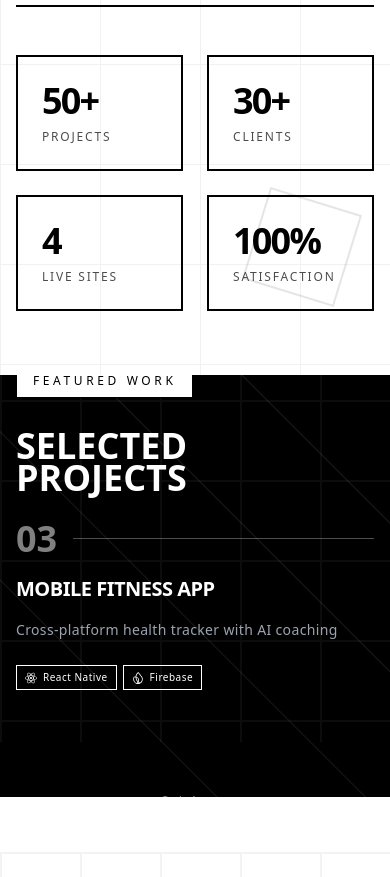
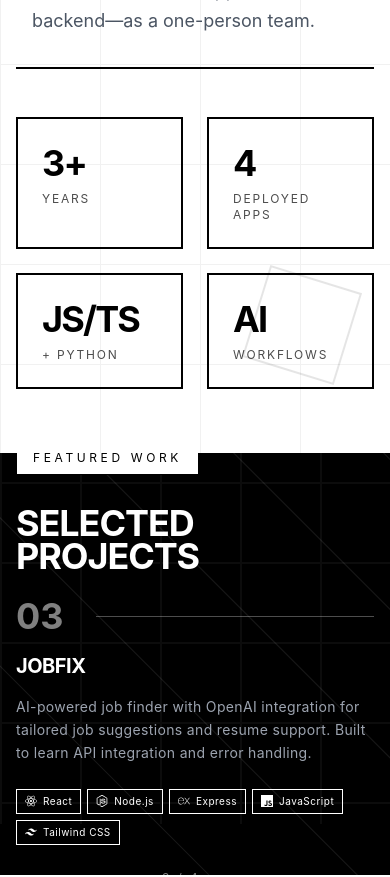
Before and after one commit to paramveer02/portfolio-fullstack, a React (Vite) app: page / in a window 390 px wide. Shown: the part 1580-2457 px from the top of the page. Built offline with nearby package versions, Linux system fonts and the light colour scheme; no server answers.

Commit message:
Revert parallax edits across sections; fix Projects #03 number bar overlap; improve Contact UX (visible close, thank-you screen, side Email/WhatsApp); add subtle pulse to “Let’s Connect”; remove Contact name banner.

```diff
--- a/src/constants/projectsData.ts
+++ b/src/constants/projectsData.ts
@@ -1,58 +1,62 @@
 export const projects = [
   {
-    title: "ENTERPRISE DASHBOARD",
+    title: "BALANCE APP",
     description:
-      "Real-time analytics platform built for scale",
-    tech: ["React", "Node.js", "PostgreSQL"],
+      "Fitness tracker focused on daily habits and progress. A responsive React app with clean UI and simple state management.",
+    tech: ["React", "Tailwind CSS"],
     image:
-      "https://images.unsplash.com/photo-1602128110234-2d11c0aaadfe?crop=entropy&cs=tinysrgb&fit=max&fm=jpg&ixid=M3w3Nzg4Nzd8MHwxfHNlYXJjaHwxfHxtaW5pbWFsaXN0JTIwYXJjaGl0ZWN0dXJlfGVufDF8fHx8MTc2NDMxNjY2NXww&ixlib=rb-4.1.0&q=80&w=1080",
+      "https://images.unsplash.com/photo-1517836357463-d25dfeac3438?crop=entropy&cs=tinysrgb&fit=max&fm=jpg&q=80&w=1080",
     images: [
-      "https://images.unsplash.com/photo-1602128110234-2d11c0aaadfe?crop=entropy&cs=tinysrgb&fit=max&fm=jpg&ixid=M3w3Nzg4Nzd8MHwxfHNlYXJjaHwxfHxtaW5pbWFsaXN0JTIwYXJjaGl0ZWN0dXJlfGVufDF8fHx8MTc2NDMxNjY2NXww&ixlib=rb-4.1.0&q=80&w=1080",
-      "https://images.unsplash.com/photo-1551288049-bebda4e38f71?crop=entropy&cs=tinysrgb&fit=max&fm=jpg&q=80&w=1080",
-      "https://images.unsplash.com/photo-1460925895917-afdab827c52f?crop=entropy&cs=tinysrgb&fit=max&fm=jpg&q=80&w=1080",
+      "https://images.unsplash.com/photo-1517836357463-d25dfeac3438?crop=entropy&cs=tinysrgb&fit=max&fm=jpg&q=80&w=1080",
+      "https://images.unsplash.com/photo-1571019614242-c5c5dee9f50b?crop=entropy&cs=tinysrgb&fit=max&fm=jpg&q=80&w=1080",
+      "https://images.unsplash.com/photo-1534438327276-14e5300c3a48?crop=entropy&cs=tinysrgb&fit=max&fm=jpg&q=80&w=1080",
     ],
     number: "01",
+    link: "https://balance-frontend.onrender.com",
   },
   {
-    title: "E-COMMERCE PLATFORM",
+    title: "EVENTSPARK",
     description:
-      "Scalable shopping solution with seamless checkout",
-    tech: ["Next.js", "Stripe", "MongoDB"],
+      "Event booking platform with event listing, booking flows, and REST API. Built with MERN stack for CRUD patterns and deployment.",
+    tech: ["React", "Node.js", "Express", "MongoDB", "Tailwind CSS"],
     image:
-      "https://images.unsplash.com/photo-1565081652114-e4c772ba0b44?crop=entropy&cs=tinysrgb&fit=max&fm=jpg&ixid=M3w3Nzg4Nzd8MHwxfHNlYXJjaHwxfHxibGFjayUyMHdoaXRlJTIwdGVjaG5vbG9neXxlbnwxfHx8fDE3NjQzMjk3MzZ8MA&ixlib=rb-4.1.0&q=80&w=1080",
+      "https://images.unsplash.com/photo-1492684223066-81342ee5ff30?crop=entropy&cs=tinysrgb&fit=max&fm=jpg&q=80&w=1080",
     images: [
-      "https://images.unsplash.com/photo-1565081652114-e4c772ba0b44?crop=entropy&cs=tinysrgb&fit=max&fm=jpg&ixid=M3w3Nzg4Nzd8MHwxfHNlYXJjaHwxfHxibGFjayUyMHdoaXRlJTIwdGVjaG5vbG9neXxlbnwxfHx8fDE3NjQzMjk3MzZ8MA&ixlib=rb-4.1.0&q=80&w=1080",
-      "https://images.unsplash.com/photo-1556742049-0cfed4f6a45d?crop=entropy&cs=tinysrgb&fit=max&fm=jpg&q=80&w=1080",
-      "https://images.unsplash.com/photo-1472851294608-062f824d29cc?crop=entropy&cs=tinysrgb&fit=max&fm=jpg&q=80&w=1080",
+      "https://images.unsplash.com/photo-1492684223066-81342ee5ff30?crop=entropy&cs=tinysrgb&fit=max&fm=jpg&q=80&w=1080",
+      "https://images.unsplash.com/photo-1540575467063-178a50c2df87?crop=entropy&cs=tinysrgb&fit=max&fm=jpg&q=80&w=1080",
+      "https://images.unsplash.com/photo-1511578314322-379afb476865?crop=entropy&cs=tinysrgb&fit=max&fm=jpg&q=80&w=1080",
     ],
     number: "02",
+    link: "https://eventspark-vjnm.onrender.com",
   },
   {
-    title: "MOBILE FITNESS APP",
+    title: "JOBFIX",
     description:
-      "Cross-platform health tracker with AI coaching",
-    tech: ["React Native", "Firebase"],
+      "AI-powered job finder with OpenAI integration for tailored job suggestions and resume support. Built to learn API integration and error handling.",
+    tech: ["React", "Node.js", "Express", "JavaScript", "Tailwind CSS"],
     image:
-      "https://images.unsplash.com/photo-1533135091724-62cc5402aa20?crop=entropy&cs=tinysrgb&fit=max&fm=jpg&ixid=M3w3Nzg4Nzd8MHwxfHNlYXJjaHwxfHxhYnN0cmFjdCUyMGdlb21ldHJpY3xlbnwxfHx8fDE3NjQyMTQ1MTl8MA&ixlib=rb-4.1.0&q=80&w=1080",
+      "https://images.unsplash.com/photo-1586281380349-632531db7ed4?crop=entropy&cs=tinysrgb&fit=max&fm=jpg&q=80&w=1080",
     images: [
-      "https://images.unsplash.com/photo-1533135091724-62cc5402aa20?crop=entropy&cs=tinysrgb&fit=max&fm=jpg&ixid=M3w3Nzg4Nzd8MHwxfHNlYXJjaHwxfHxhYnN0cmFjdCUyMGdlb21ldHJpY3xlbnwxfHx8fDE3NjQyMTQ1MTl8MA&ixlib=rb-4.1.0&q=80&w=1080",
-      "https://images.unsplash.com/photo-1611162616475-46b635cb6868?crop=entropy&cs=tinysrgb&fit=max&fm=jpg&q=80&w=1080",
-      "https://images.unsplash.com/photo-1434494878577-86c23bcb06b9?crop=entropy&cs=tinysrgb&fit=max&fm=jpg&q=80&w=1080",
+      "https://images.unsplash.com/photo-1586281380349-632531db7ed4?crop=entropy&cs=tinysrgb&fit=max&fm=jpg&q=80&w=1080",
+      "https://images.unsplash.com/photo-1454165804606-c3d57bc86b40?crop=entropy&cs=tinysrgb&fit=max&fm=jpg&q=80&w=1080",
+      "https://images.unsplash.com/photo-1553877522-43269d4ea984?crop=entropy&cs=tinysrgb&fit=max&fm=jpg&q=80&w=1080",
     ],
     number: "03",
+    link: "https://jobfix.onrender.com",
   },
   {
-    title: "SAAS MANAGEMENT",
+    title: "TIC-TAC-TOE",
     description:
-      "Cloud-based project management tool for teams",
-    tech: ["Vue.js", "Express", "MySQL"],
+      "Classic game built with modern React patterns. Demonstrates component composition, hooks, state updates, and clean UI.",
+    tech: ["React", "JavaScript", "Tailwind CSS"],
     image:
-      "https://images.unsplash.com/photo-1515879218367-8466d910aaa4?crop=entropy&cs=tinysrgb&fit=max&fm=jpg&ixid=M3w3Nzg4Nzd8MHwxfHNlYXJjaHwxfHxjb2RlJTIwc2NyZWVufGVufDF8fHx8MTc2NDMyOTczNnww&ixlib=rb-4.1.0&q=80&w=1080",
+      "https://images.unsplash.com/photo-1611996575749-79a3a250f948?crop=entropy&cs=tinysrgb&fit=max&fm=jpg&q=80&w=1080",
     images: [
-      "https://images.unsplash.com/photo-1515879218367-8466d910aaa4?crop=entropy&cs=tinysrgb&fit=max&fm=jpg&ixid=M3w3Nzg4Nzd8MHwxfHNlYXJjaHwxfHxjb2RlJTIwc2NyZWVufGVufDF8fHx8MTc2NDMyOTczNnww&ixlib=rb-4.1.0&q=80&w=1080",
-      "https://images.unsplash.com/photo-1454165804606-c3d57bc86b40?crop=entropy&cs=tinysrgb&fit=max&fm=jpg&q=80&w=1080",
-      "https://images.unsplash.com/photo-1552664730-d307ca884978?crop=entropy&cs=tinysrgb&fit=max&fm=jpg&q=80&w=1080",
+      "https://images.unsplash.com/photo-1611996575749-79a3a250f948?crop=entropy&cs=tinysrgb&fit=max&fm=jpg&q=80&w=1080",
+      "https://images.unsplash.com/photo-1550745165-9bc0b252726f?crop=entropy&cs=tinysrgb&fit=max&fm=jpg&q=80&w=1080",
+      "https://images.unsplash.com/photo-1551650975-87deedd944c3?crop=entropy&cs=tinysrgb&fit=max&fm=jpg&q=80&w=1080",
     ],
     number: "04",
+    link: "https://react-tic-tac-toe-b8v0.onrender.com",
   },
 ];
--- a/src/constants/skillsData.ts
+++ b/src/constants/skillsData.ts
@@ -86,34 +86,34 @@ export const skills = [
     tech: [
       "Node.js",
       "Express",
-      "GraphQL",
       "REST APIs",
-      "WebSockets",
+      "Python",
+      "Django",
     ],
     icon: FaNodeJs,
   },
   {
     id: 3,
     category: "DATABASES",
-    tech: ["PostgreSQL", "MySQL", "MongoDB", "Redis"],
+    tech: ["PostgreSQL", "MongoDB", "MySQL", "Redis"],
     icon: FaDatabase,
   },
   {
     id: 4,
     category: "DEVOPS & TOOLS",
-    tech: ["AWS", "Docker", "Kubernetes", "Git", "CI/CD"],
+    tech: ["Git", "Docker", "CI/CD", "AWS"],
     icon: FaAws,
   },
   {
     id: 5,
-    category: "AI TECH STACK",
-    tech: ["Python", "PyTorch", "TensorFlow", "LangChain", "OpenAI API"],
+    category: "AI & AUTOMATION",
+    tech: ["OpenAI API", "Cursor", "Copilot", "Qoder", "Make.com"],
     icon: FaBrain,
   },
   {
     id: 6,
-    category: "MOBILE & DESIGN",
-    tech: ["React Native", "Expo", "TypeScript", "Firebase", "Figma"],
-    icon: TbBrandReactNative,
+    category: "DEPLOYMENT",
+    tech: ["Render", "Vercel", "Netlify", "Supabase", "Firebase"],
+    icon: FaCogs,
   },
 ];
--- a/src/index.css
+++ b/src/index.css
@@ -1,3 +1,5 @@
+@import "./styles/globals.css";
+
 @tailwind base;
 @tailwind components;
 @tailwind utilities;
--- a/src/sections/AboutSection.tsx
+++ b/src/sections/AboutSection.tsx
@@ -39,12 +39,12 @@ export function AboutSection() {
   );
 
   const stats = [
-    { number: "50+", label: "PROJECTS", delay: 0.1 },
-    { number: "30+", label: "CLIENTS", delay: 0.2 },
-    { number: "4", label: "LIVE SITES", delay: 0.3 },
+    { number: "3+", label: "YEARS", delay: 0.1 },
+    { number: "4", label: "DEPLOYED APPS", delay: 0.2 },
+    { number: "JS/TS", label: "+ PYTHON", delay: 0.3 },
     {
-      number: "100%",
-      label: "SATISFACTION",
+      number: "AI",
+      label: "WORKFLOWS",
       delay: 0.4,
     },
   ];
@@ -144,10 +144,7 @@ export function AboutSection() {
               viewport={{ once: true }}
               className="text-xl sm:text-2xl md:text-3xl leading-relaxed border-l-4 sm:border-l-8 border-black pl-4 sm:pl-6 md:pl-8"
             >
-              With over 4 years of experience in full-stack
-              development, I specialize in building scalable web
-              applications that combine beautiful design with
-              robust functionality.
+              I'm a full-stack developer based in Germany (originally India). I started with Python/Django and now focus on JavaScript/TypeScript with React, Node.js, Express, Prisma, and Tailwind CSS.
             </motion.p>
 
             <motion.p
@@ -157,10 +154,7 @@ export function AboutSection() {
               viewport={{ once: true }}
               className="text-lg sm:text-xl md:text-2xl leading-relaxed text-gray-600 pl-4 sm:pl-6 md:pl-8"
             >
-              My expertise spans modern JavaScript frameworks,
-              backend technologies, and cloud infrastructure —
-              delivering end-to-end solutions that drive
-              business growth.
+              I combine development with AI-assisted tools (Cursor, Copilot, Qoder, Make.com) to prototype faster, automate workflows, and ship end-to-end solutions—web app + automation + backend—as a one-person team.
             </motion.p>
 
             {/* Divider Line */}
--- a/src/sections/HeroSection.tsx
+++ b/src/sections/HeroSection.tsx
@@ -124,13 +124,12 @@ export function HeroSection({ scrollProgress }: HeroSectionProps) {
             <div className="flex items-center gap-2 sm:gap-3 mb-4 sm:mb-6 md:mb-8 justify-center lg:justify-start">
               <div className="h-px bg-white w-8 sm:w-12 md:w-16" />
               <p className="text-sm sm:text-base md:text-lg tracking-wide">
-                4 YEARS EXPERIENCE
+                FULL-STACK DEVELOPER & AI AUTOMATION
               </p>
             </div>
 
             <p className="text-base sm:text-lg md:text-xl lg:text-2xl mb-6 sm:mb-8 md:mb-12 max-w-xl text-gray-400 leading-relaxed mx-auto lg:mx-0">
-              Building exceptional digital products with modern
-              technologies and clean architecture.
+              Building modern web apps and automation systems for small businesses and startups with JavaScript, React, Node.js, and AI-assisted workflows.
             </p>
 
             {/* Social Links */}
--- a/src/sections/ProjectsSection.tsx
+++ b/src/sections/ProjectsSection.tsx
@@ -195,7 +195,7 @@ export function ProjectsSection() {
                 >
                   {/* Project Number */}
                   <div className="flex items-center gap-4 sm:gap-6">
-                    <div className="text-4xl sm:text-5xl md:text-6xl font-bold opacity-50">
+                    <div className="text-4xl sm:text-5xl md:text-6xl font-bold opacity-50 flex-shrink-0 min-w-[4rem] sm:min-w-[5rem] md:min-w-[6rem]">
                       {currentProject.number}
                     </div>
                     <div className="h-px flex-1 bg-white opacity-30" />
--- a/src/styles/globals.css
+++ b/src/styles/globals.css
@@ -1,5 +1,3 @@
-@import "tailwindcss";
-
 /* Design System - Black & White Premium */
 @theme {
   --color-black: #000000;
@@ -210,3 +208,202 @@ p {
 .neon-pulse-btn::after {
   animation-delay: 1s;
 }
+
+/* Animated Border Button Effect */
+.animated-border-btn {
+  color: #000;
+  text-decoration: none;
+  cursor: pointer;
+  outline: none;
+  border: none;
+  background: transparent;
+  display: block;
+  width: 100%;
+  padding: 0;
+  margin: 0 auto;
+}
+
+.animated-border-btn .box {
+  width: 100%;
+  height: auto;
+  transition: box-shadow 0.5s ease, transform 0.3s ease;
+  position: relative;
+  display: block;
+  padding: 32px 20px;
+  text-align: center;
+  background: transparent;
+  text-transform: uppercase;
+  font-weight: 900;
+  font-size: inherit;
+  letter-spacing: inherit;
+  line-height: 1;
+  animation: pulseHint 3s ease-in-out infinite;
+}
+
+@keyframes pulseHint {
+  0%, 100% {
+    transform: scale(1);
+    opacity: 1;
+  }
+  50% {
+    transform: scale(1.02);
+    opacity: 0.95;
+  }
+}
+
+.animated-border-btn .box::before,
+.animated-border-btn .box::after {
+  opacity: 0.3;
+  transition: opacity 0.3s ease;
+}
+
+.animated-border-btn .box:hover::before,
+.animated-border-btn .box:hover::after {
+  opacity: 1;
+}
+
+.animated-border-btn .box:before {
+  position: absolute;
+  content: '';
+  left: 0;
+  bottom: 0;
+  height: 6px;
+  width: 100%;
+  border-bottom: 6px solid transparent;
+  border-left: 6px solid transparent;
+  box-sizing: border-box;
+  transform: translateX(100%);
+}
+
+.animated-border-btn .box:after {
+  position: absolute;
+  content: '';
+  top: 0;
+  left: 0;
+  width: 100%;
+  height: 6px;
+  border-top: 6px solid transparent;
+  border-right: 6px solid transparent;
+  box-sizing: border-box;
+  transform: translateX(-100%);
+}
+
+.animated-border-btn .box:hover {
+  box-shadow: 0 8px 20px rgba(0, 0, 0, 0.4);
+}
+
+.animated-border-btn .box:hover:before {
+  border-color: #000;
+  height: 100%;
+  transform: translateX(0);
+  transition: transform 0.3s ease, height 0.3s ease 0.3s;
+}
+
+.animated-border-btn .box:hover:after {
+  border-color: #000;
+  height: 100%;
+  transform: translateX(0);
+  transition: transform 0.3s ease, height 0.3s ease 0.5s;
+}
+
+/* Social quadrant buttons */
+.social-circle-grid {
+  display: grid;
+  grid-template-columns: repeat(2, minmax(0, 1fr));
+  gap: 12px;
+  width: min(280px, 100%);
+  margin: 0 auto;
+}
+
+.social-card {
+  position: relative;
+  width: 100%;
+  aspect-ratio: 1 / 1;
+  border: none;
+  background: #fff;
+  box-shadow:
+    0 8px 24px rgba(0, 0, 0, 0.12),
+    0 2px 6px rgba(0, 0, 0, 0.08);
+  transition: transform 0.2s ease, background 0.2s ease, box-shadow 0.2s ease;
+  display: inline-flex;
+  align-items: center;
+  justify-content: center;
+  padding: 6px;
+}
+
+.social-card svg {
+  width: 30px;
+  height: 30px;
+  color: #111;
+}
+
+.social-card:hover {
+  transform: translateY(-4px) scale(1.03);
+  box-shadow:
+    0 12px 30px rgba(0, 0, 0, 0.16),
+    0 4px 10px rgba(0, 0, 0, 0.12);
+}
+
+.social-card.tl {
+  border-radius: 999px 14px 14px 14px;
+}
+
+.social-card.tr {
+  border-radius: 14px 999px 14px 14px;
+}
+
+.social-card.bl {
+  border-radius: 14px 14px 14px 999px;
+}
+
+.social-card.br {
+  border-radius: 14px 14px 999px 14px;
+}
+
+.social-card.email svg {
+  color: #111;
+}
+
+.social-card.email:hover {
+  background: #0b0b0b;
+}
+
+.social-card.email:hover svg {
+  color: #fff;
+}
+
+.social-card.linkedin svg {
+  color: #0a66c2;
+}
+
+.social-card.linkedin:hover {
+  background: #0a66c2;
+}
+
+.social-card.linkedin:hover svg {
+  color: #fff;
+}
+
+.social-card.github svg {
+  color: #111;
+}
+
+.social-card.github:hover {
+  background: #111;
+}
+
+.social-card.github:hover svg {
+  color: #fff;
+}
+
+.social-card.whatsapp svg {
+  color: #25d366;
+}
+
+.social-card.whatsapp:hover {
+  background: #25d366;
+}
+
+.social-card.whatsapp:hover svg {
+  color: #fff;
+}
--- a/src/utils/contactFormService.ts
+++ b/src/utils/contactFormService.ts
@@ -7,7 +7,7 @@ export type ContactFormPayload = {
 
 const CONTACT_ENDPOINT =
   import.meta.env.VITE_CONTACT_ENDPOINT ||
-  'https://formspree.io/f/xvgpaoew';
+  'https://formspree.io/f/mnnejlpn';
 
 export async function submitContactForm(payload: ContactFormPayload, signal?: AbortSignal) {
   const response = await fetch(CONTACT_ENDPOINT, {
```
Also changed, not shown: src/components/contact/ContactForm.tsx (+66 -16 lines), src/sections/ContactSection.tsx (+69 -51 lines).
